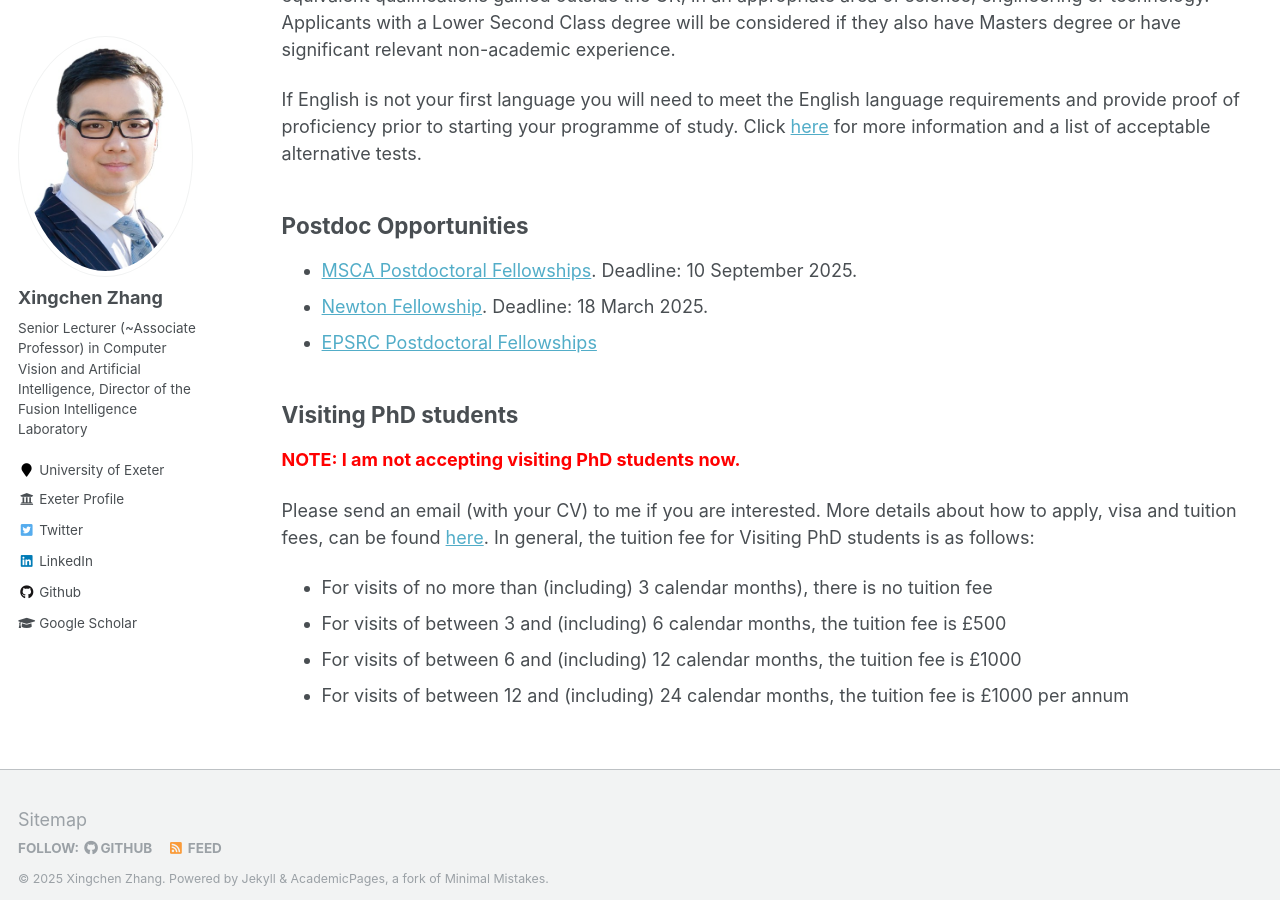
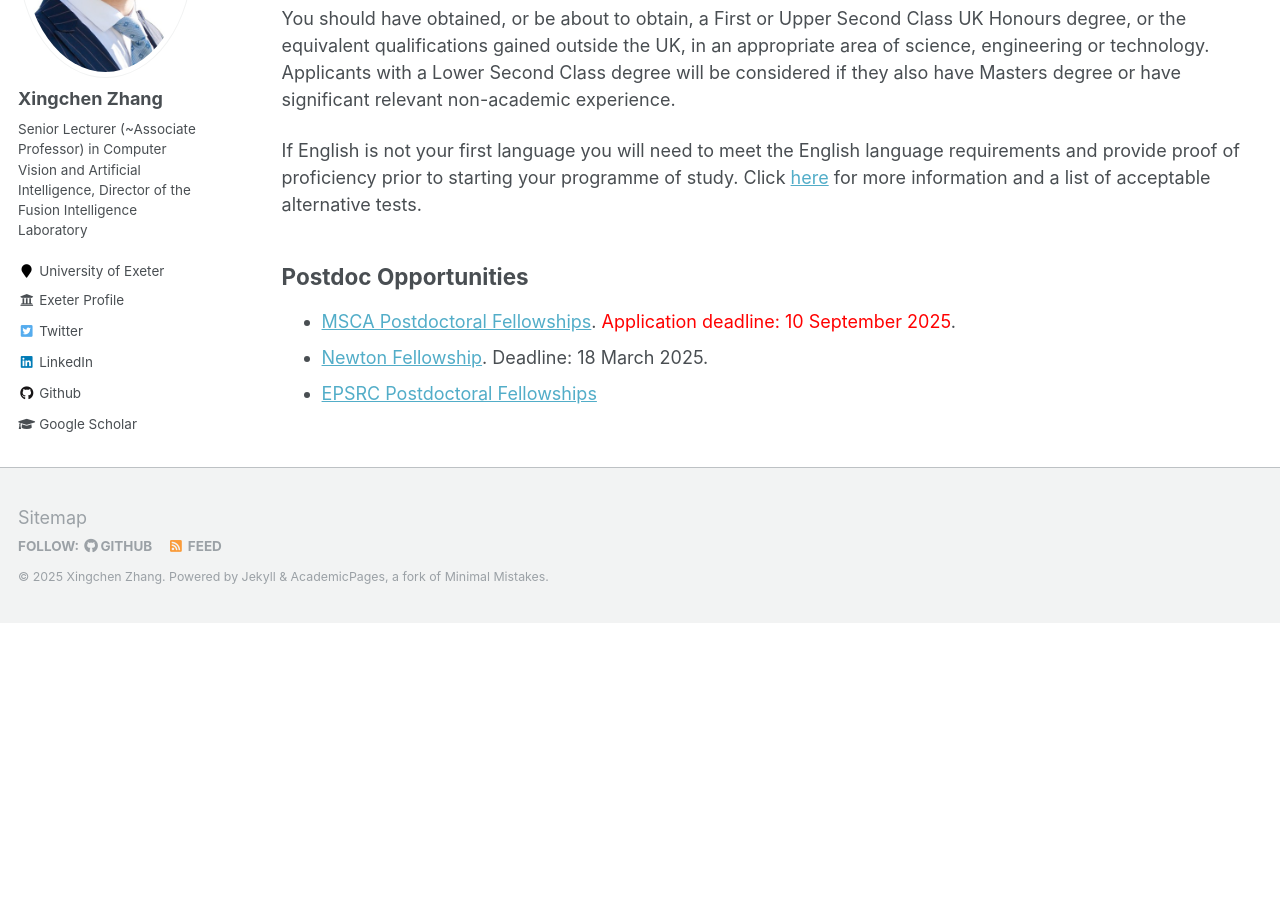
Before and after one commit to xingchenzhang/xingchenzhang.github.io, a Jekyll site: the page built from _pages/vacancies.md, in a window 1280 px wide and 900 px high, scrolled down 1310 px. Built offline with Jekyll 4.4.1, drawn with Linux system fonts in a browser that asks for light colours; after the commit the page ends 1933 px from its top, so only the background shows below that; some of the changed text lies outside the part shown.

Commit message:
update vancancies

```diff
--- a/_pages/vacancies.md
+++ b/_pages/vacancies.md
@@ -14,6 +14,7 @@
 
 **Current opportunities**
 
+**<span style="color: red;">NOTE: I DO NOT accept visiting/exchange PhD students.</span>**
 
 **Other opportunities**
 
@@ -41,20 +42,6 @@
 Postdoc Opportunities
 -------------
 
-- [MSCA Postdoctoral Fellowships](https://marie-sklodowska-curie-actions.ec.europa.eu/calls/msca-postdoctoral-fellowships-2025). Deadline: 10 September 2025.
+- [MSCA Postdoctoral Fellowships](https://marie-sklodowska-curie-actions.ec.europa.eu/calls/msca-postdoctoral-fellowships-2025). <span style="color: red;">Application deadline: 10 September 2025</span>.
 - [Newton Fellowship](https://royalsociety.org/grants/newton-international/). Deadline: 18 March 2025.
 - [EPSRC Postdoctoral Fellowships](https://www.ukri.org/opportunity/epsrc-post-doctoral-fellowships-dec-2023-responsive-mode/)
-
-
-Visiting PhD students
--------------
-
-**<span style="color: red;">NOTE: I am not accepting visiting PhD students now.</span>**
-
-Please send an email (with your CV) to me if you are interested.
-More details about how to apply, visa and tuition fees, can be found [here](https://www.exeter.ac.uk/v8media/specificsites/tqa/pgr/PGR_Handbook_Chapter_16.pdf). In general, the tuition fee for Visiting PhD students is as follows:
-
-- For visits of no more than (including) 3 calendar months), there is no tuition fee
-- For visits of between 3 and (including) 6 calendar months, the tuition fee is £500
-- For visits of between 6 and (including) 12 calendar months, the tuition fee is £1000
-- For visits of between 12 and (including) 24 calendar months, the tuition fee is £1000 per annum
```
